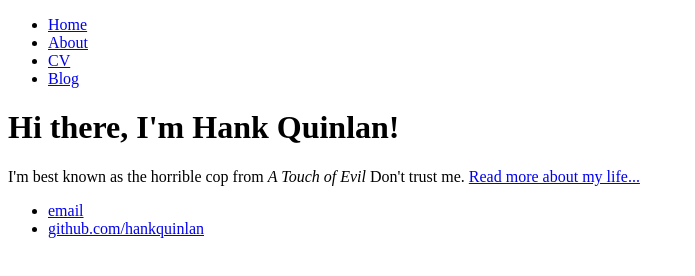
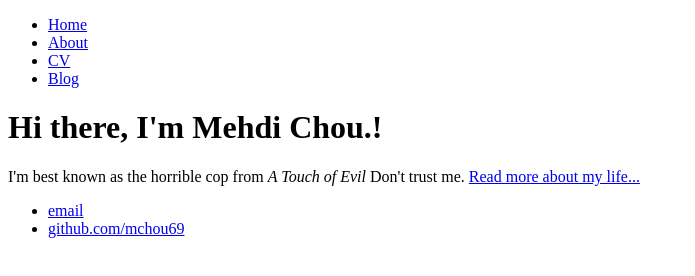
Before and after one commit to mchou69/mchou69.github.io, a plain HTML site: page index.html in a window 1280 px wide. Shown: the whole page, without its empty margins (0-695 px from the left). Drawn offline with Linux system fonts and the light colour scheme.

Commit message:
Update index.html
update home page

```diff
--- a/index.html
+++ b/index.html
@@ -14,14 +14,14 @@
 		</nav>
 		<div class="container">
     		<div class="blurb">
-        		<h1>Hi there, I'm Hank Quinlan!</h1>
+        		<h1>Hi there, I'm Mehdi Chou.!</h1>
 				<p>I'm best known as the horrible cop from <em>A Touch of Evil</em> Don't trust me. <a href="/about">Read more about my life...</a></p>
     		</div><!-- /.blurb -->
 		</div><!-- /.container -->
 		<footer>
     		<ul>
-        		<li><a href="mailto:hankquinlanhub@gmail.com">email</a></li>
-        		<li><a href="https://github.com/hankquinlan">github.com/hankquinlan</a></li>
+        		<li><a href="mailto:mchou69@gmail.com">email</a></li>
+        		<li><a href="https://github.com/mchou69">github.com/mchou69</a></li>
 			</ul>
 		</footer>
 	</body>
```
